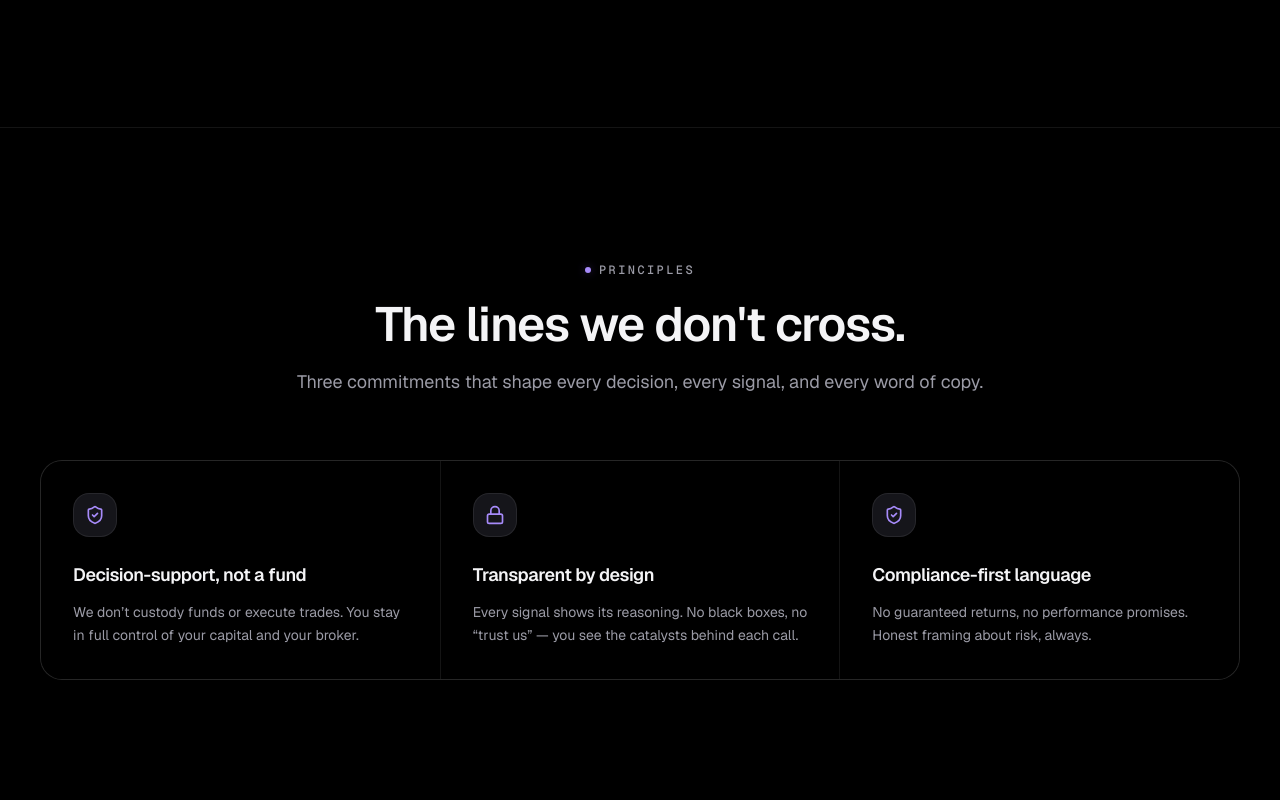
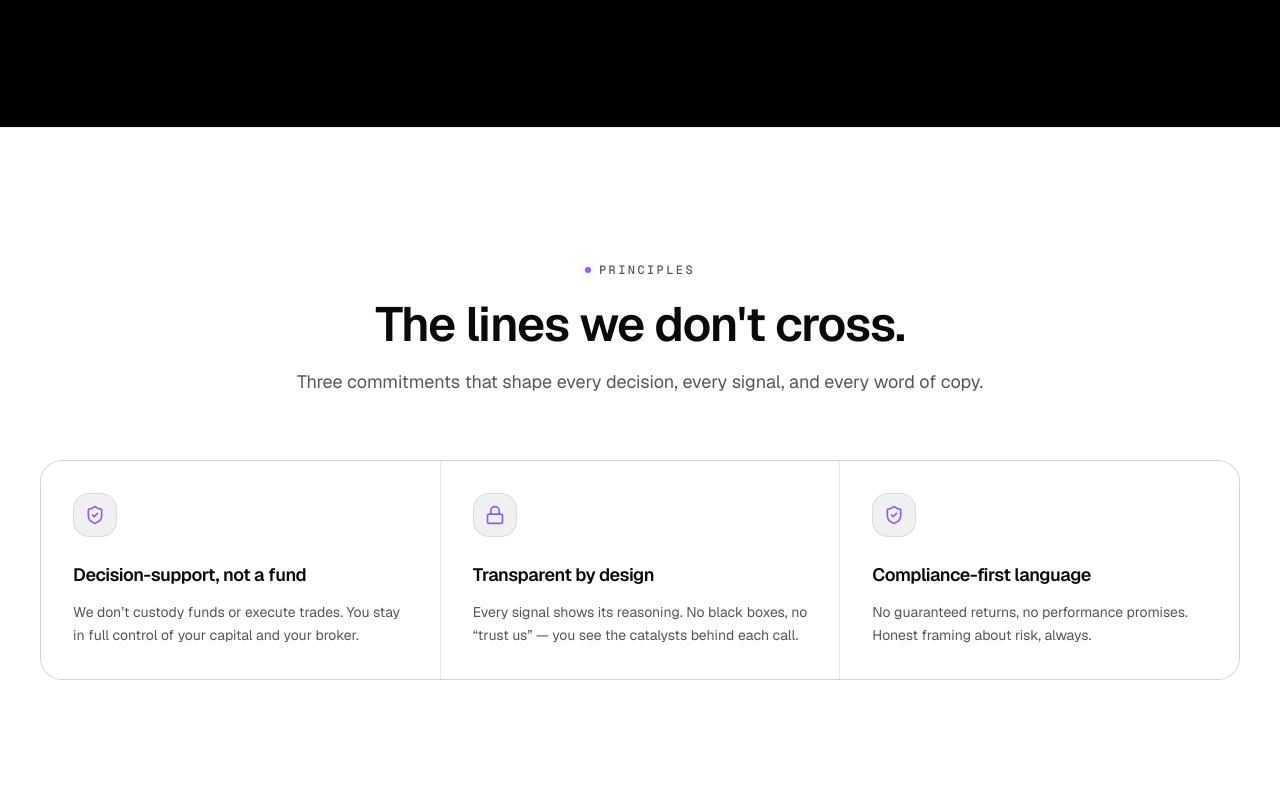
Before and after one commit to TaylorURL/rootriseholdings-com, a React (Vite) app: page /about in a window 1280 px wide. Shown: the part 2040-2840 px from the top of the page. Built offline with nearby package versions, Linux system fonts and the light colour scheme.

Commit message:
sunday: Edit src/pages/marketing/AboutPage.jsx

```diff
--- a/src/pages/marketing/AboutPage.jsx
+++ b/src/pages/marketing/AboutPage.jsx
@@ -76,10 +76,10 @@ export default function AboutPage() {
       </Section>
 
       {/* Signature: scroll-driven mission timeline */}
-      <MissionTimeline />
+      <MissionTimeline tone="dark" />
 
       {/* Principles */}
-      <Section className="border-t border-border">
+      <Section tone="light" className="border-t border-border">
         <Container>
           <SectionHeading
             eyebrow="Principles"
```
